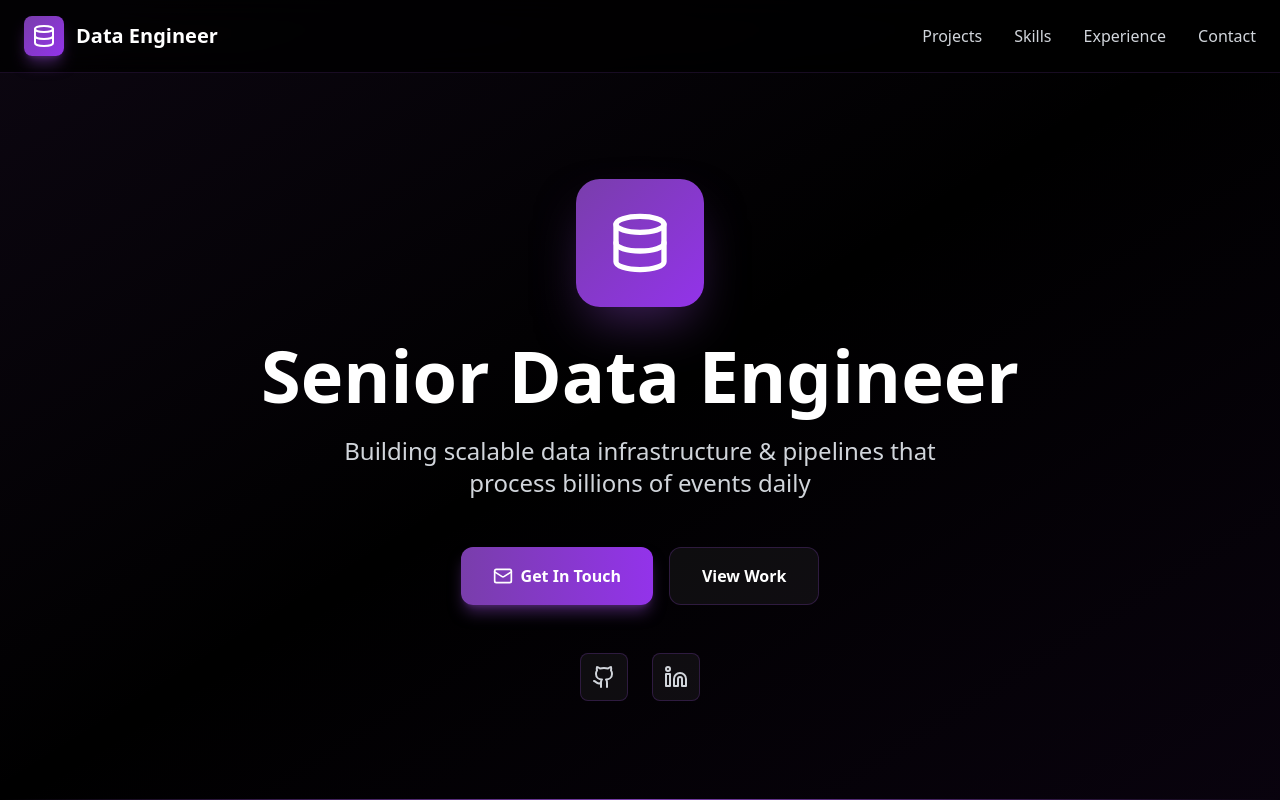
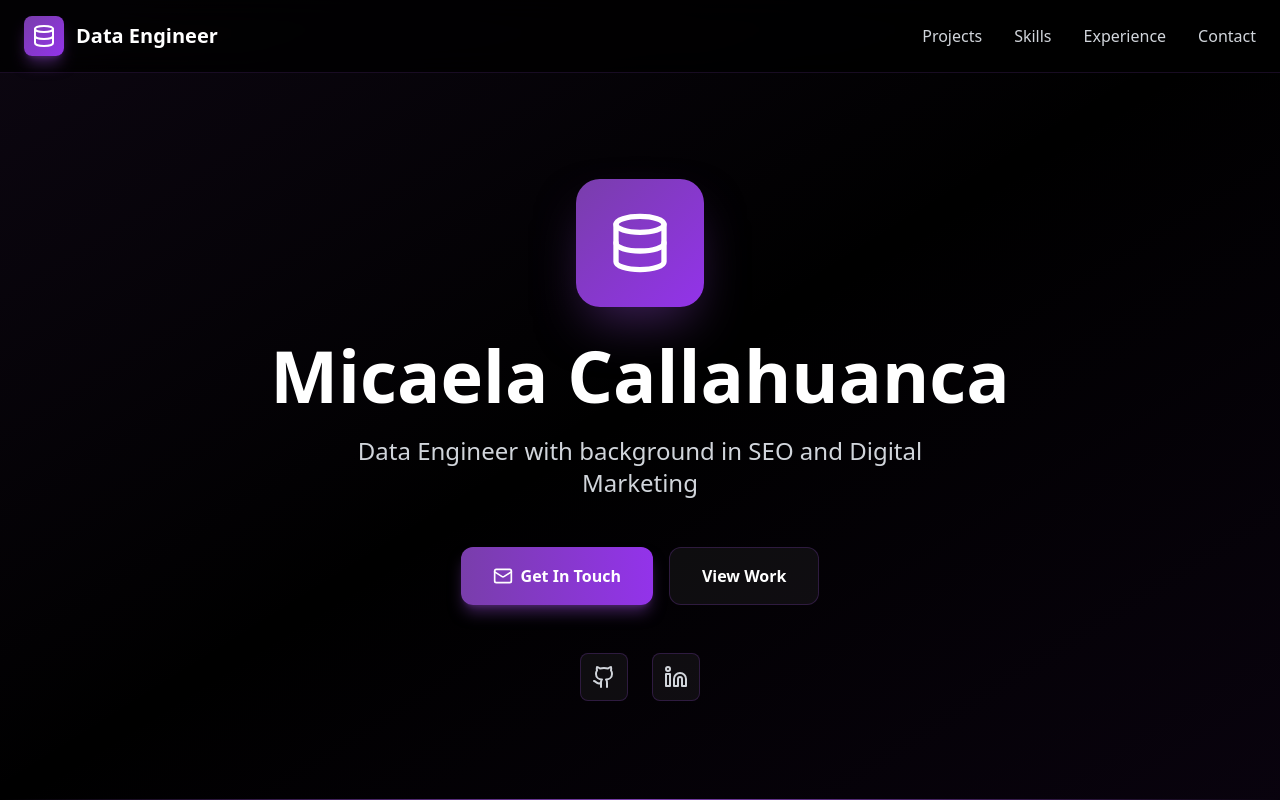
Before and after one commit to MicaelaCallahuanca/Micaela-Callahuanca-Portfolio, a React (Vite) app: page / in a window 1280 px wide. Shown: the top 800 px of the page. Built offline with nearby package versions, Linux system fonts and the light colour scheme.

Commit message:
Updated Hero.tsx

```diff
--- a/src/components/Hero.tsx
+++ b/src/components/Hero.tsx
@@ -23,7 +23,7 @@ function Hero() {
             transition={{ duration: 0.6, delay: 0.2 }}
             className="text-6xl md:text-7xl font-bold text-white mb-6"
           >
-            Senior Data Engineer
+            Micaela Callahuanca
           </motion.h1>
 
           <motion.p
@@ -32,7 +32,7 @@ function Hero() {
             transition={{ duration: 0.6, delay: 0.4 }}
             className="text-xl md:text-2xl text-gray-300 mb-12 max-w-2xl mx-auto"
           >
-            Building scalable data infrastructure & pipelines that process billions of events daily
+            Data Engineer with background in SEO and Digital Marketing
           </motion.p>
 
           <motion.div
```
